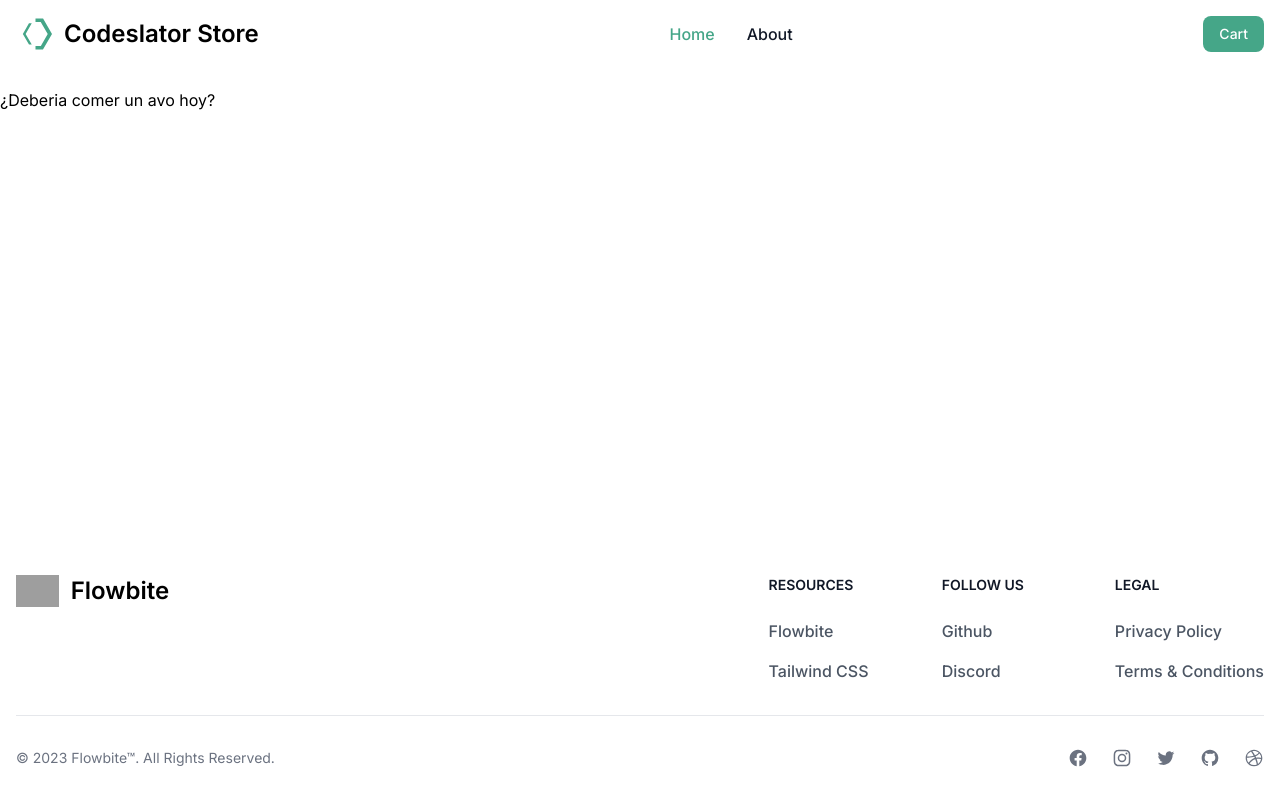
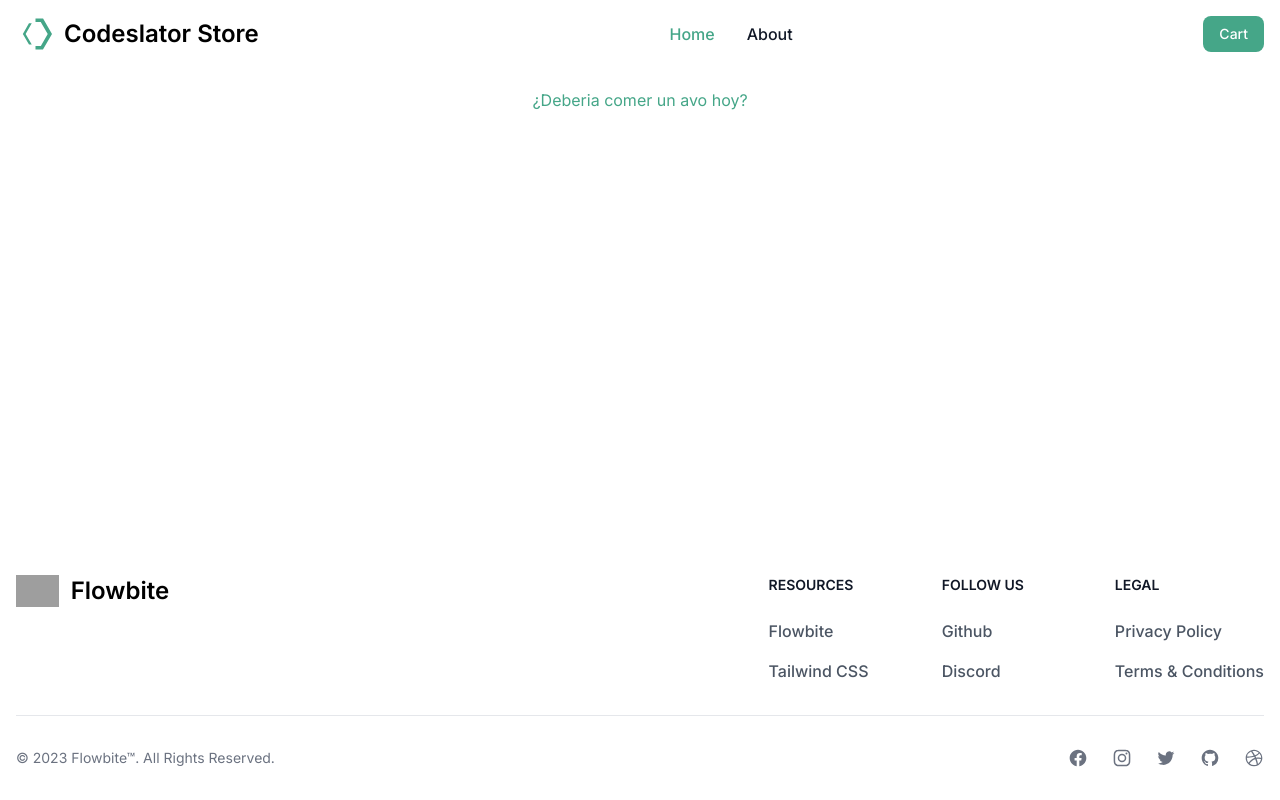
Before and after one commit to codeslator/platzi-avocado-app, a Next.js app: page / in a window 1280 px wide. Built offline with nearby package versions, Linux system fonts and the light colour scheme; grey boxes are pictures that could not be loaded.

Commit message:
Create yes or not page

```diff
--- a/app/page.tsx
+++ b/app/page.tsx
@@ -1,11 +1,9 @@
+import Link from 'next/link';
+
 export default function Home() {
   return (
-    <section className="">
-      <div>
-        {/* <Link href="/yes-or-no"> */}
-          <a>¿Deberia comer un avo hoy?</a>
-        {/* </Link> */}
-      </div>
+    <section className="text-center">
+      <Link href="/yes-or-not" className="text-[#45A688]">¿Deberia comer un avo hoy?</Link>
     </section>
   );
 };
--- /dev/null
+++ b/app/yes-or-not/page.tsx
@@ -0,0 +1,7 @@
+const YesOrNot = () => {
+  return (
+    <div>YesOrNot</div>
+  );
+};
+
+export default YesOrNot;
```
